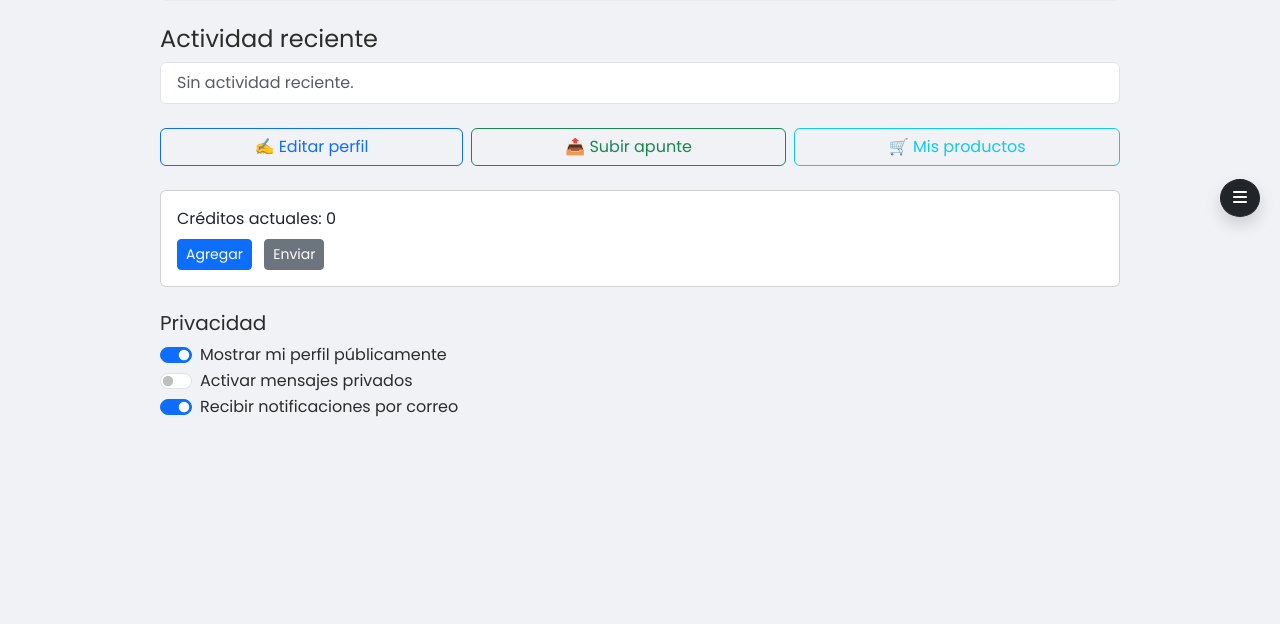
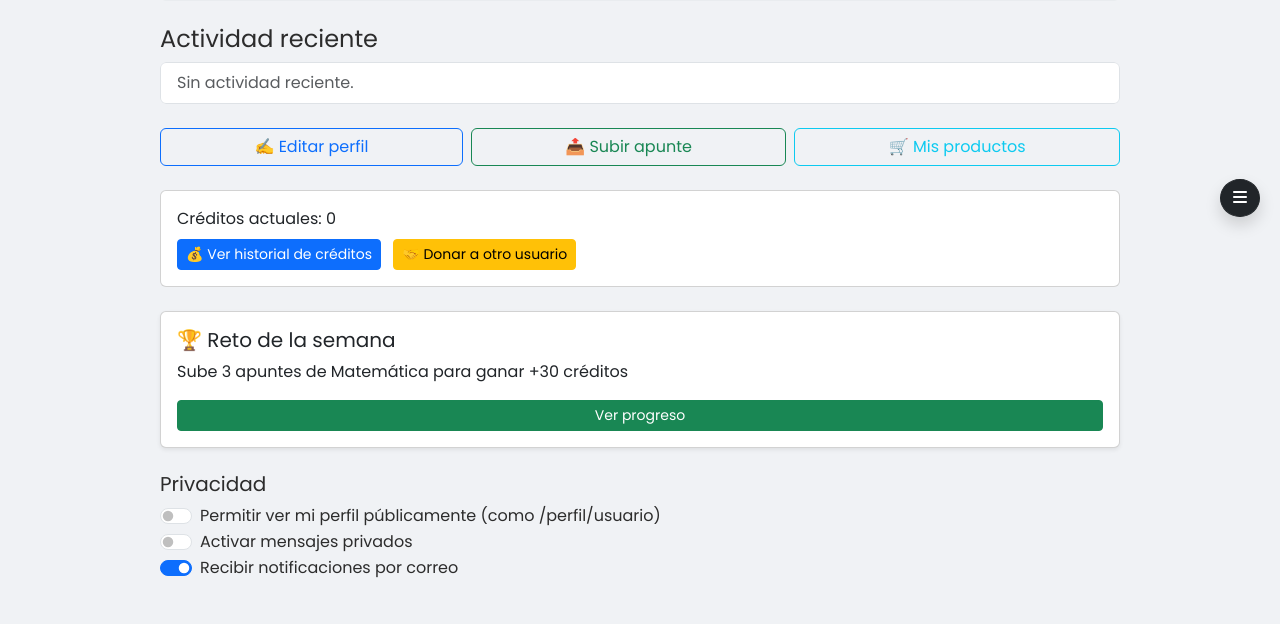
Before and after one commit to RoggerMS/Crunevo, a Flask app: page /user/profile in a window 1280 px wide. Shown: the part 563-1187 px from the top of the page. Before the commit the page ends 980 px from the top, so only its background shows below. Run offline with Flask 3, Linux system fonts and the light colour scheme; the visitor is signed in with stand-in values (Sample User, id 1); data that the repository does not hold is empty; some libraries are stand-ins or nearby versions.

Commit message:
[Feat] perfil con logros, grafico y comentarios

```diff
--- a/crunevo/templates/user/profile.html
+++ b/crunevo/templates/user/profile.html
@@ -109,22 +109,28 @@
       </div>
 
       <div class="mt-4">
-        <div class="card">
-          <div class="card-body">
-            Créditos actuales: {{ user.credits }}
-            <div class="mt-2">
-              <button class="btn btn-sm btn-primary me-2">Agregar</button>
-              <button class="btn btn-sm btn-secondary">Enviar</button>
+          <div class="card">
+            <div class="card-body">
+              Créditos actuales: {{ user.credits }}
+              <div class="mt-2">
+                <button class="btn btn-sm btn-primary me-2">💰 Ver historial de créditos</button>
+                <button class="btn btn-sm btn-warning">🤝 Donar a otro usuario</button>
+              </div>
             </div>
           </div>
-        </div>
+      </div>
+
+      <div class="card p-3 shadow-sm mt-4">
+        <h5>🏆 Reto de la semana</h5>
+        <p>Sube 3 apuntes de Matemática para ganar +30 créditos</p>
+        <button class="btn btn-success btn-sm">Ver progreso</button>
       </div>
 
       <div class="mt-4">
         <h5>Privacidad</h5>
         <div class="form-check form-switch">
-          <input class="form-check-input" type="checkbox" id="publicProfile" checked>
-          <label class="form-check-label" for="publicProfile">Mostrar mi perfil públicamente</label>
+          <input class="form-check-input" type="checkbox" id="publicProfileEnabled">
+          <label class="form-check-label" for="publicProfileEnabled">Permitir ver mi perfil públicamente (como /perfil/usuario)</label>
         </div>
         <div class="form-check form-switch">
           <input class="form-check-input" type="checkbox" id="privateMsg" {% if user.chat_enabled %}checked{% endif %}>
@@ -154,6 +160,13 @@
                 <button type="submit" class="btn btn-outline-danger">Eliminar</button>
               </form>
             </div>
+          </div>
+          <div class="comments-section border-top p-2">
+            <p><strong>Comentarios:</strong></p>
+            <div class="comment">👍 Muy útil, gracias</div>
+            <form method="POST">
+              <input type="text" class="form-control" placeholder="Escribe un comentario...">
+            </form>
           </div>
         </div>
         {% endfor %}
@@ -192,25 +205,79 @@
           </div>
         </div>
       </div>
+      <div class="my-4">
+        <canvas id="creditHistoryChart" height="200" class="w-100"></canvas>
+      </div>
+      <div class="achievements container my-4">
+        <h4 class="mb-3">Logros desbloqueados</h4>
+        <div class="row g-3">
+          <div class="col-6 col-md-4">
+            <div class="card text-center p-3">
+              <div class="h1">🥇</div>
+              <h6 class="mt-2 mb-0">Primer aporte</h6>
+              <small class="text-muted">Subiste tu primer apunte</small>
+            </div>
+          </div>
+          <div class="col-6 col-md-4">
+            <div class="card text-center p-3">
+              <div class="h1">💡</div>
+              <h6 class="mt-2 mb-0">Consejero</h6>
+              <small class="text-muted">Recibiste 5 likes</small>
+            </div>
+          </div>
+          <div class="col-6 col-md-4">
+            <div class="card text-center p-3">
+              <div class="h1">🔥</div>
+              <h6 class="mt-2 mb-0">Constante</h6>
+              <small class="text-muted">Subiste apuntes 3 días seguidos</small>
+            </div>
+          </div>
+        </div>
+      </div>
     </div>
     <div id="ia-assistant" class="chat-box position-fixed bottom-0 end-0 m-3 p-3 bg-light border rounded">
-      <h5>🤖 Consejo de hoy</h5>
+      <h5>🤖 Consejo del día</h5>
       <p id="ia-message">Cargando…</p>
+      <p id="ia-extra" class="mb-0 text-muted"></p>
     </div>
   </div>
 </div>
 {% endblock %}
 {% block scripts %}
+<script src="https://cdn.jsdelivr.net/npm/chart.js"></script>
 <script>
 fetch('/api/ia/consejo').then(r => r.json()).then(d => {
   const msg = document.getElementById('ia-message');
+  const extra = document.getElementById('ia-extra');
   if(msg) msg.textContent = d.mensaje;
+  if(extra) extra.textContent = d.reto || d.logro || '';
 });
 </script>
 <script>
 document.querySelector('.edit-avatar-btn')?.addEventListener('click', () => {
     document.getElementById('avatarInput').click();
 });
+</script>
+<script>
+const ctx = document.getElementById('creditHistoryChart');
+if (ctx) {
+  new Chart(ctx, {
+    type: 'line',
+    data: {
+      labels: ['Día 1', 'Día 2', 'Día 3', 'Día 4', 'Día 5', 'Día 6', 'Día 7'],
+      datasets: [{
+        label: 'Créditos',
+        data: [10, 12, 15, 20, 22, 25, 30],
+        borderColor: '#4e73df',
+        tension: 0.3
+      }]
+    },
+    options: {
+      plugins: { legend: { display: false } },
+      scales: { y: { beginAtZero: true } }
+    }
+  });
+}
 </script>
 <script>
 const hash = window.location.hash;
```
